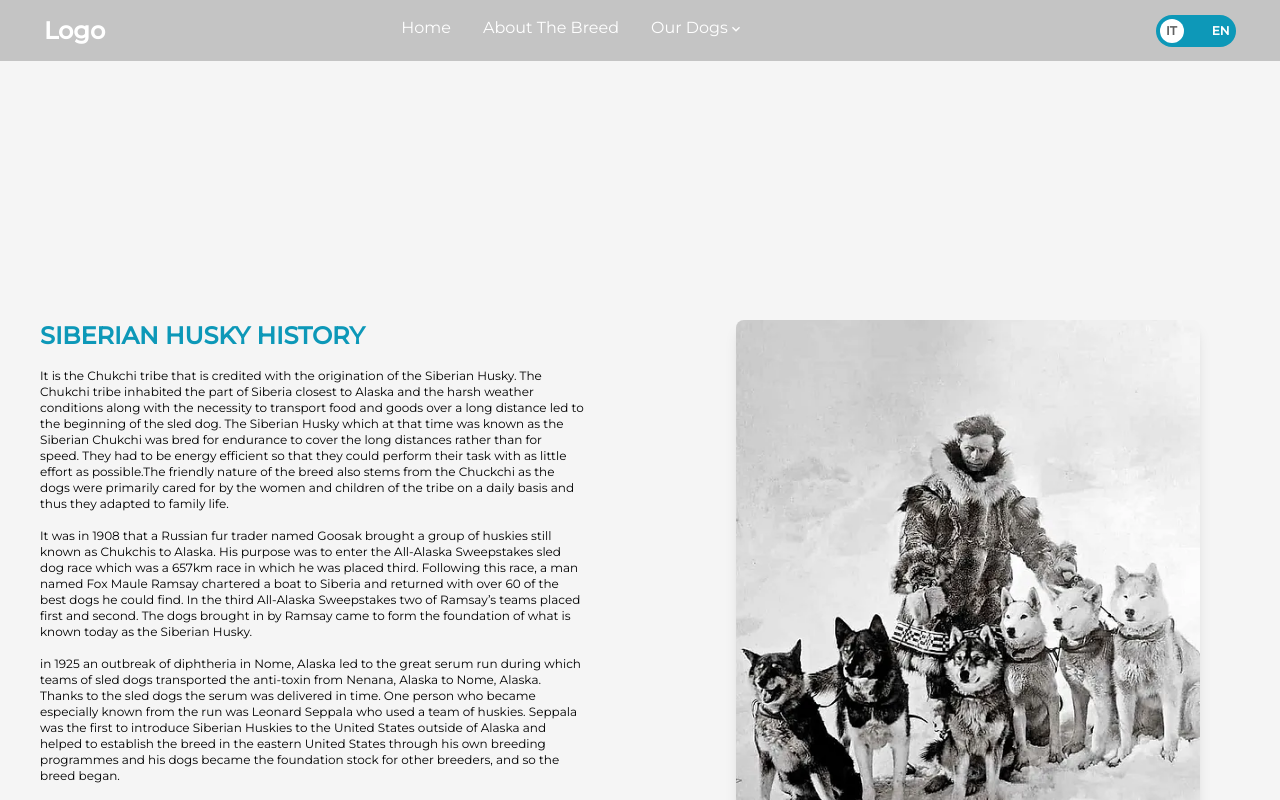
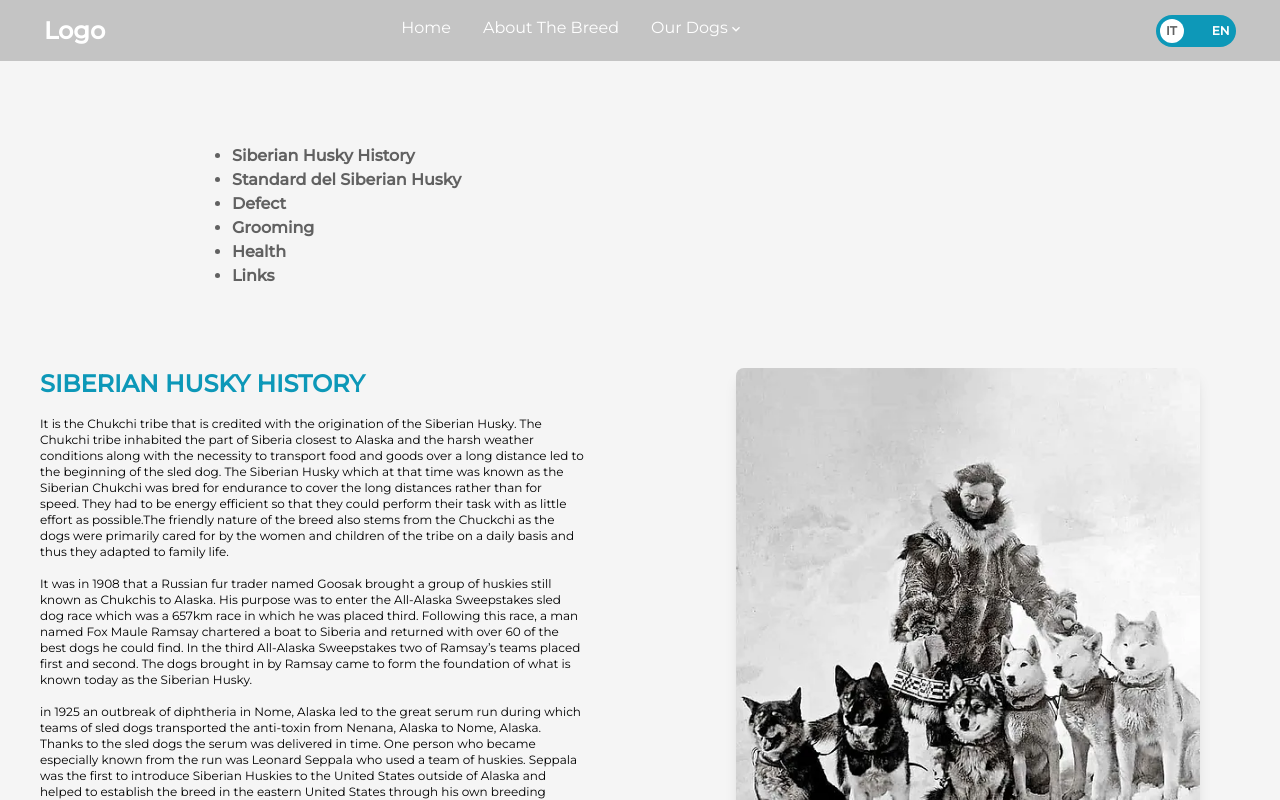
Before and after one commit to IvanaPiscitelli/husky-breeding, a React (Vite) app: page / in a window 1280 px wide. Shown: the top 800 px of the page. Built offline with nearby package versions, Linux system fonts and the light colour scheme; some icons are missing.

Commit message:
added menu list in about the breed

```diff
--- a/src/components/AboutBreed.jsx
+++ b/src/components/AboutBreed.jsx
@@ -7,13 +7,26 @@ import FourthLupo from "../assets/mLupo.jpeg";
 import grooming from "../assets/lf6vcr2yg3cz-2048x2039.webp";
 import health from "../assets/hip-dysplasia-in-dogs-xrays-750x299-1.webp";
 import standard from "../assets/SHCA_IllustratedStandard_p03.jpg";
-import { defectList, generalAppearanceList } from "../utils/const";
+import { defectList, generalAppearanceList, menuBreedList } from "../utils/const";
 
 const AboutBreed = () => {
   return (
-    <div className="bg-gray-100 py-24 text-center pt-80">
+    <div className="bg-gray-100 py-24 text-center">
+      {/* MENU LIST */}
+
+      <ul className="flex flex-col mx-auto max-w-7xl md:max-w-lg lg:max-w-2xl xl:max-w-4xl px-10 items-start cursor-pointer pt-12 transition-all list-disc">
+        {menuBreedList.map((list) => (
+          <li key={list.id} className="font-bold text-gray-700 hover:text-[#0d98b8]">
+            <a href={`#${list.id}`}>{list.text}</a>
+          </li>
+        ))}
+      </ul>
+
       {/* First Section */}
-      <section className="grid grid-cols-1 mx-auto max-w-7xl lg:grid-cols-2 gap-8 text-center lg:text-left">
+      <section
+        id="history"
+        className="grid grid-cols-1 mx-auto max-w-7xl lg:grid-cols-2 gap-8 text-center lg:text-left pt-20"
+      >
         <div className="max-w-full mx-auto px-10">
           <h2 className="text-2xl text-[#0d98b8] font-bold mb-4">SIBERIAN HUSKY HISTORY</h2>
           <p className="text-xs">
@@ -55,11 +68,12 @@ const AboutBreed = () => {
 
       {/* Second Section */}
       <section
+        id="standard"
         className="grid grid-cols-1 mx-auto max-w-7xl max-h-[213rem] sm:max-h-[170rem]
       lg:max-h-[120rem] lg:grid-cols-2 gap-8 text-center lg:text-left pt-20"
       >
         <div className="flex gap-8 flex-col max-w-full mx-auto px-10">
-          <h2 className="text-2xl text-[#0d98b8] font-bold"> Standard del Siberian Husky</h2>
+          <h2 className="text-2xl text-[#0d98b8] font-bold"> STANDARD DEL SIBERIAN HUSKY</h2>
           {generalAppearanceList.map((item) => (
             <div key={item.id}>
               <h3 className="text-sm font-bold">{item.title}</h3>
@@ -75,7 +89,10 @@ const AboutBreed = () => {
       </section>
 
       {/* Third Section */}
-      <section className="grid grid-cols-1 mx-auto max-w-7xl max-h-[213rem] sm:max-h-[173rem] lg:max-h-[123rem] xl:max-h-[102rem] text-center lg:text-left pt-20">
+      <section
+        id="defect"
+        className="grid grid-cols-1 mx-auto max-w-7xl max-h-[213rem] sm:max-h-[173rem] lg:max-h-[123rem] xl:max-h-[102rem] text-center lg:text-left pt-20"
+      >
         <div className="flex gap-4 flex-col max-w-full px-10">
           <h2 className="text-2xl text-[#0d98b8] font-bold">DEFECT</h2>
           <p className="text-xs whitespace-pre-line">
@@ -92,7 +109,10 @@ const AboutBreed = () => {
       </section>
 
       {/* Forth Section */}
-      <section className="grid grid-cols-1 mx-auto max-w-7xl lg:grid-cols-2 gap-8 text-center lg:text-left pt-20">
+      <section
+        id="grooming"
+        className="grid grid-cols-1 mx-auto max-w-7xl lg:grid-cols-2 gap-8 text-center lg:text-left pt-20"
+      >
         <div className="max-w-full mx-auto px-10">
           <h2 className="text-2xl text-[#0d98b8] font-bold mb-4">GROOMING</h2>
           <p className="text-xs">
@@ -117,7 +137,10 @@ const AboutBreed = () => {
       </section>
 
       {/* Fifth Section */}
-      <section className="grid grid-cols-1 mx-auto max-w-7xl lg:grid-cols-2 gap-8 text-center lg:text-left pt-20">
+      <section
+        id="health"
+        className="grid grid-cols-1 mx-auto max-w-7xl lg:grid-cols-2 gap-8 text-center lg:text-left pt-20"
+      >
         <div className="max-w-full mx-auto px-10">
           <h2 className="text-2xl text-[#0d98b8] font-bold mb-4">HEALTH</h2>
           <p className="text-xs">
@@ -138,7 +161,10 @@ const AboutBreed = () => {
       </section>
 
       {/* Sixth Section */}
-      <section className="grid grid-cols-1 mx-auto max-w-7xl lg:grid-cols-2 gap-8 text-center lg:text-left pt-20">
+      <section
+        id="links"
+        className="grid grid-cols-1 mx-auto max-w-7xl lg:grid-cols-2 gap-8 text-center lg:text-left pt-20"
+      >
         <div className="max-w-full my-auto px-10">
           <h2 className="text-2xl text-[#0d98b8] font-bold mb-4 inline-block">Official Breed Standard: </h2>
           <a href="https://www.shca.org/the-siberian-husky-standard" className="inline-block underline ml-2">
--- a/src/utils/const.jsx
+++ b/src/utils/const.jsx
@@ -33,6 +33,15 @@ export const recognitions = [
   { id: 1, name: "Enci", img: "" },
   { id: 2, name: "Enci", img: "" },
   { id: 3, name: "Enci", img: "" },
+];
+
+export const menuBreedList = [
+  { id: "history", text: "Siberian Husky History" },
+  { id: "standard", text: "Standard del Siberian Husky" },
+  { id: "defect", text: "Defect" },
+  { id: "grooming", text: "Grooming" },
+  { id: "health", text: "Health" },
+  { id: "links", text: "Links" },
 ];
 
 export const generalAppearanceList = [
```
